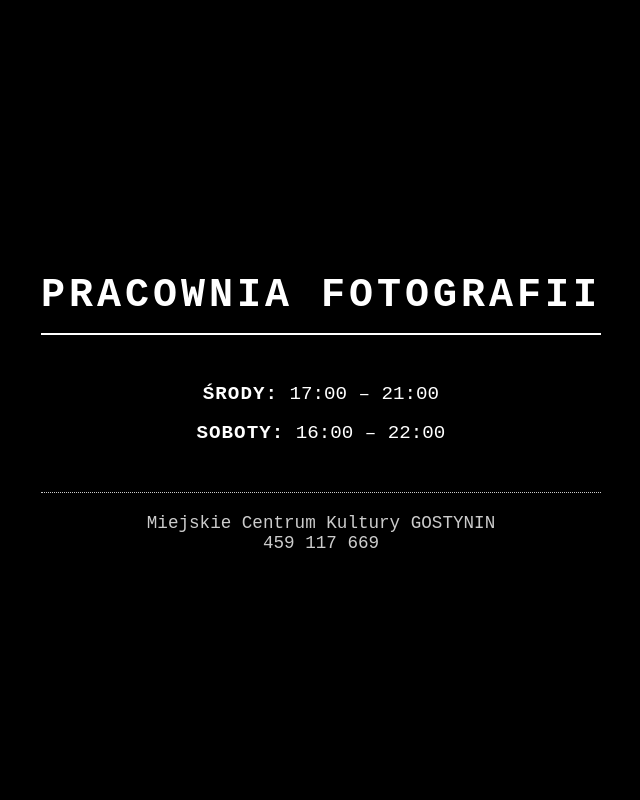
After one commit to wievis/Photography, a Django app: page /mck/ in a window 1280 px wide. The commit adds this page. Shown: the whole page, without its empty margins (319-959 px from the left). Run offline with Django 4.2, Linux system fonts and the light colour scheme; data comes from the database, SQL or seed files in the repository.

Commit message:
mck dodana podstrona

```diff
--- /dev/null
+++ b/portfolio/templates/mck.html
@@ -0,0 +1,71 @@
+{% load static %}
+<!DOCTYPE html>
+<html lang="{% if lang %}{{ lang }}{% else %}pl{% endif %}">
+<head>
+    <meta charset="UTF-8">
+    <meta name="viewport" content="width=device-width, initial-scale=1.0">
+    <title>Pracownia Fotografii MCK</title>
+    <style>
+        body {
+            background-color: #000000;
+            color: #ffffff;
+            font-family: 'Courier New', Courier, monospace;
+            display: flex;
+            justify-content: center;
+            align-items: center;
+            height: 100vh;
+            margin: 0;
+            padding: 20px;
+            box-sizing: border-box;
+            text-align: center;
+        }
+        .container {
+            max-width: 600px;
+        }
+        h1 {
+            font-size: 2.5rem;
+            letter-spacing: 4px;
+            border-bottom: 2px solid #ffffff;
+            padding-bottom: 15px;
+            margin-bottom: 40px;
+            text-transform: uppercase;
+        }
+        .info {
+            font-size: 1.2rem;
+            line-height: 2;
+            margin-bottom: 40px;
+        }
+        .days {
+            font-weight: bold;
+            letter-spacing: 1px;
+        }
+        .contact {
+            font-size: 1.1rem;
+            opacity: 0.8;
+            border-top: 1px dotted #ffffff;
+            padding-top: 20px;
+        }
+        a {
+            color: #ffffff;
+            text-decoration: none;
+        }
+    </style>
+</head>
+<body>
+
+<div class="container">
+    <h1>Pracownia Fotografii</h1>
+
+    <div class="info">
+        <span class="days">ŚRODY:</span> 17:00 – 21:00<br>
+        <span class="days">SOBOTY:</span> 16:00 – 22:00
+    </div>
+
+    <div class="contact">
+        Miejskie Centrum Kultury GOSTYNIN<br>
+        <a href="tel:459117669">459 117 669</a>
+    </div>
+</div>
+
+</body>
+</html>
--- a/portfolio/templates/nav.html
+++ b/portfolio/templates/nav.html
@@ -12,10 +12,12 @@
                     <a href="/en/">PRESENTATION</a>
                     {% comment %} <a href="/en/gallery">GALLERY</a> {% endcomment %}
                     <a href="/en/contact/">CONTACT</a>
+                    <a href="{% url 'mck' %}">MIEJSKIE CENTRUM KULTURY</a>
                 {% else %}
                     <a href="/">PREZENTACJA</a>
                     {% comment %} <a href="/galeria">GALERIA</a> {% endcomment %}
                     <a href="/kontakt/">KONTAKT</a>
+                    <a href="{% url 'mck' %}">MIEJSKIE CENTRUM KULTURY</a>
                 {% endif %}
                 {% comment %} <div class="menu-bottom">
                     <div>
--- a/portfolio/urls.py
+++ b/portfolio/urls.py
@@ -14,6 +14,7 @@ urlpatterns = [
     path('en/gallery/', views.galeria, {'lang': 'en'}, name='gallery_en'),
     path('polityka-prywatnosci/', views.privacy_policy, name='privacy_policy'),
     path('en/privacy-policy/', views.privacy_policy, {'lang': 'en'}, name='privacy_policy_en'),
+    path('mck/', views.mck, name='mck'),
 ]
 
 if not settings.DEBUG:
--- a/portfolio/views.py
+++ b/portfolio/views.py
@@ -12,3 +12,6 @@ def kontakt(request, lang='en'):
 
 def privacy_policy(request, lang='en'):
     return render(request, 'privacy_policy.html', {'lang': lang})
+
+def mck(request, lang='en'):
+    return render(request, 'mck.html', {'lang': lang})
```
Also changed, not shown: mck_qr.png (added).
